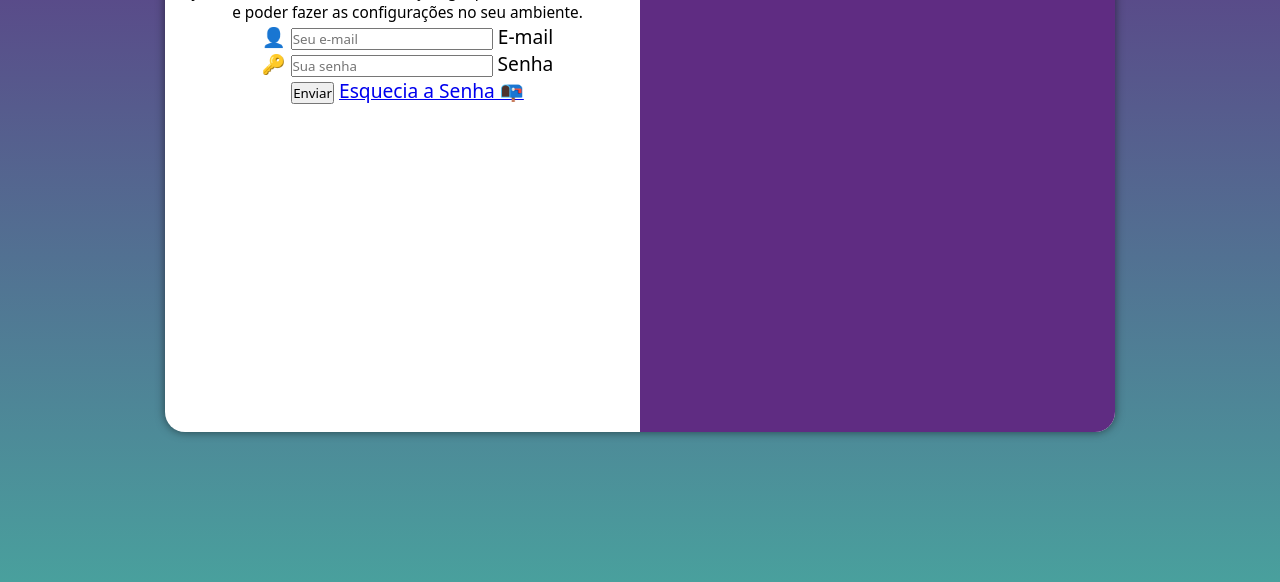
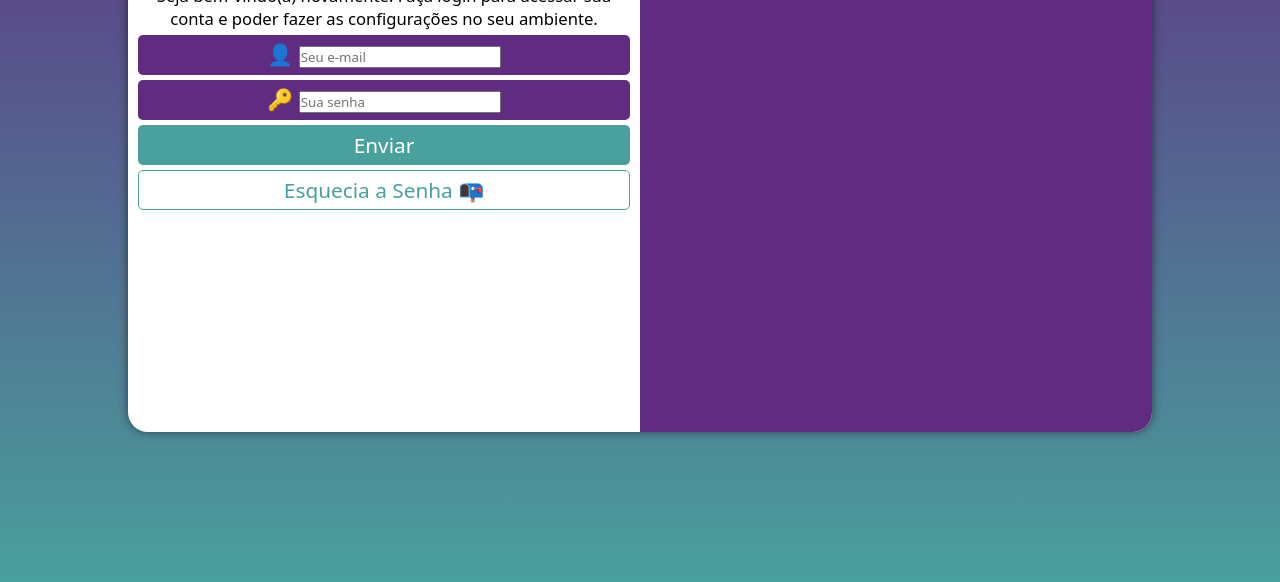
Before and after one commit to Angelo2902/projeto-login, a plain HTML site: page index.html in a window 1280 px wide. Shown: the part 218-800 px from the top of the page. Drawn offline with Linux system fonts and the light colour scheme.

Commit message:
formatação de formulario

```diff
--- a/estilos/media-querry.css
+++ b/estilos/media-querry.css
@@ -22,6 +22,7 @@
 
         font-size: 1.2em;
     }
+
 }
 
 @media screen and (min-width: 992px) {
@@ -30,7 +31,7 @@
     }
 
     section.login {
-        width: 950px;
+        width: 80vw;
     }
 
     section.login > div.imagem {
@@ -42,7 +43,9 @@
     }
 
     section.login > div.formulario {
-        width: 90%;
-        font-size: 1.2em;
+        float: left;
+        width: 50%;
+
+        font-size: 1.3em;
     }
 }
--- a/estilos/style.css
+++ b/estilos/style.css
@@ -35,9 +35,10 @@ main {
 
 }
 
-div {
+div, section {
     display: block;
 }
+
 section.login {
     position: absolute;
     top: 50%;
@@ -56,6 +57,8 @@ section.login {
 
 
 }
+
+
 
 section.login > div.imagem {
     background: var(--cor2) url(../imagens/back.jpg);
@@ -81,3 +84,51 @@ div.formulario {
 div.formulario > p {
     font-size: 0.8em;
 }
+
+form > div.campo {
+    background-color: var(--cor2);
+    display: block;
+    width: 100%;
+    height: 40px;
+    border-radius: 5px;
+    margin: 5px 0px;
+    padding: 5px 0px;
+
+}
+
+div.campo > label {
+    color: white;
+}
+
+form > input[type=submit]{
+    display: block;
+    font-size: 1em;
+    width: 100%;
+    height: 40px;
+    background-color: var(--cor1);
+    color: white;
+    border: none;
+    border-radius: 5px;
+}
+
+form > input[type=submit]:hover{
+    background-color: #2c6361;
+}
+form > .butao {
+    display: block;
+    text-align: center;
+    font-size: 1em;
+    width: 100%;
+    height: 40px;
+    background-color: white;
+    color: var(--cor1);
+    border: 1px solid var(--cor1);
+    border-radius: 5px;
+    padding-top: 5px;
+    text-decoration: none;
+    margin-top: 5px;
+}
+
+form > .butao:hover {
+    background-color: #72eeea;
+}
--- a/index.html
+++ b/index.html
@@ -21,17 +21,17 @@
                     <div class="campo">
                         <label for="iemail">👤</label>
                         <input type="text" name="email" id="iemail" placeholder="Seu e-mail" autocomplete="email" required maxlength="30">
-                        <label for="iemail">E-mail</label>
+                        <label for="iemail"></label>
                     </div>
 
                     <div class="campo">
 
                         <label for="isenha">🔑</label>
                         <input type="password" name="senha" id="isenha" placeholder="Sua senha" autocomplete="current-password" required minlength="8" maxlength="20">
-                        <label for="isenha">Senha</label>
+                        <label for="isenha"></label>
                     </div>
-                    <input type="submit" value="Enviar">
-                    <a href="esqueci.html">Esquecia a Senha 📭</a>
+                    <input type="submit" value="Enviar" >
+                    <a href="esqueci.html" class="butao">Esquecia a Senha 📭</a>
                 </form>
             </div>
         </section>
```
